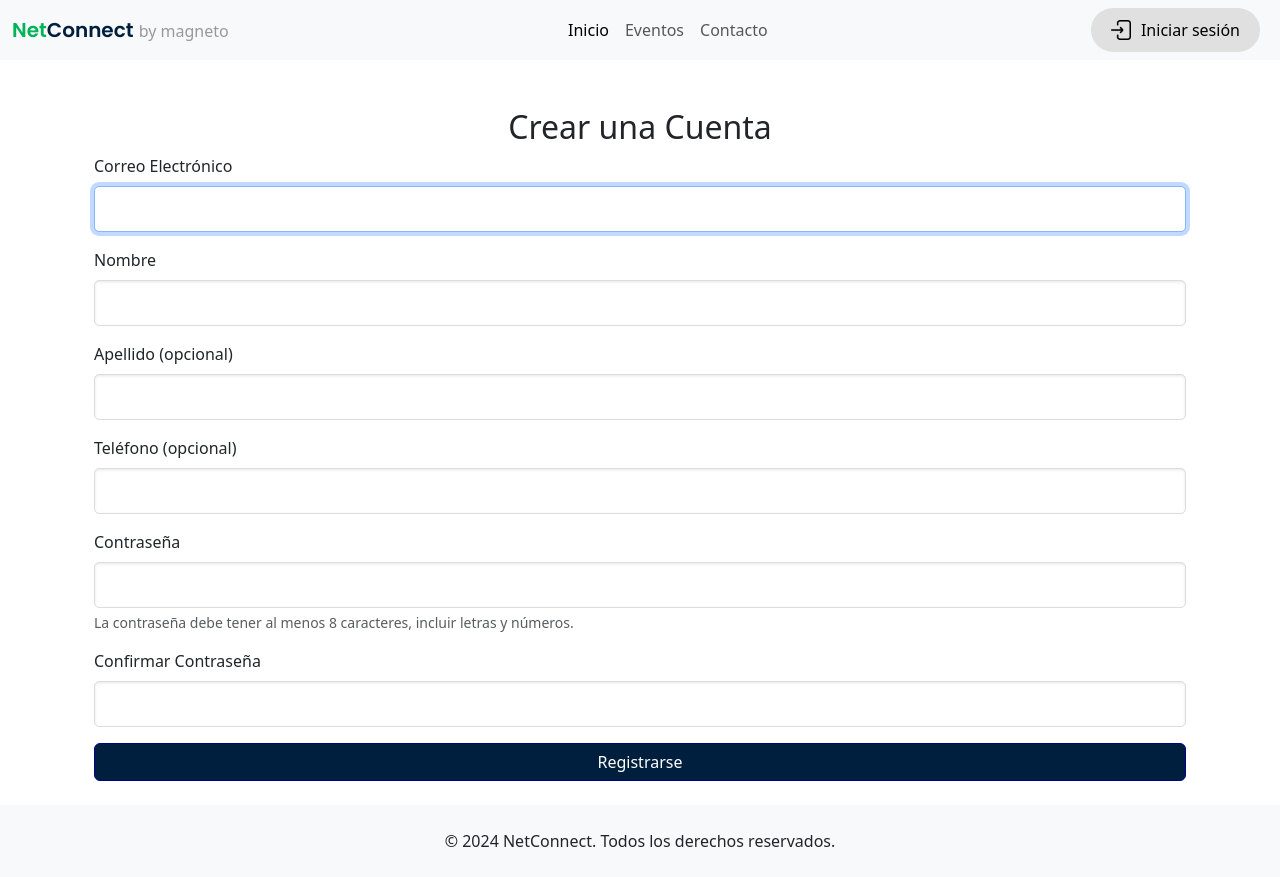
After one commit to ACarmona4/netconnectproject, a Django app: page /accounts/register/?next_event=8 in a window 1280 px wide. The commit adds this page. Run offline with Django 5.2, Linux system fonts and the light colour scheme.

Commit message:
registro de usuario e inscripcion automatica a evento

```diff
--- a/accounts/forms.py
+++ b/accounts/forms.py
@@ -1,6 +1,8 @@
 from django import forms
 from django.contrib.auth.forms import UserCreationForm, UserChangeForm
 from .models import User
+from django.contrib.auth import get_user_model
+from django.contrib.auth.forms import UserCreationForm
 
 class CustomUserCreationForm(UserCreationForm):
     class Meta(UserCreationForm.Meta):
@@ -11,3 +13,15 @@ class CustomUserChangeForm(UserChangeForm):
     class Meta(UserChangeForm.Meta):
         model = User
         fields = ('email', 'name', 'last_name', 'phone', 'is_company')
+
+User = get_user_model()
+
+class RegisterForm(UserCreationForm):
+    email = forms.EmailField(required=True)
+    name = forms.CharField(label="Nombre")
+    last_name = forms.CharField(label="Apellido", required=False)
+    phone = forms.CharField(label="Teléfono", required=False)
+
+    class Meta:
+        model = User
+        fields = ["email", "name", "last_name", "phone", "password1", "password2"]
--- /dev/null
+++ b/accounts/templatetags/form_tags.py
@@ -0,0 +1,7 @@
+from django import template
+
+register = template.Library()
+
+@register.filter(name='add_class')
+def add_class(field, css_class):
+    return field.as_widget(attrs={"class": css_class})
--- a/accounts/urls.py
+++ b/accounts/urls.py
@@ -4,5 +4,6 @@ from django.contrib.auth import views as auth_views
 
 urlpatterns = [
     path('login/', views.loginView, name='login'),
-    path('logout/', views.logoutView, name='logout')
+    path('logout/', views.logoutView, name='logout'),
+    path('register/', views.register, name='register'),
 ]
--- a/accounts/views.py
+++ b/accounts/views.py
@@ -1,6 +1,8 @@
 from django.shortcuts import render, redirect
 from django.contrib.auth import authenticate, login, logout
 from django.contrib import messages
+from .forms import RegisterForm
+from event.models import Event
 
 # Create your views here.
 
@@ -21,3 +23,26 @@ def loginView(request):
 def logoutView(request):
     logout(request)
     return redirect('home')
+
+
+def register(request):
+    next_event_id = request.GET.get('next_event')  # Obtener el ID del evento desde la URL
+    if request.method == 'POST':
+        form = RegisterForm(request.POST)
+        if form.is_valid():
+            user = form.save(commit=False)
+            user.is_company = False  # Asegurarse de que el usuario no sea una empresa
+            user.save()
+            login(request, user)  # Autenticar al usuario automáticamente
+
+            # Inscribir al usuario en el evento si `next_event_id` está presente
+            if next_event_id:
+                event = Event.objects.filter(id=next_event_id).first()
+                if event:
+                    event.attendees.add(user)  # Agregar usuario a los asistentes del evento
+
+            # Redirigir al detalle del evento o a la página de inicio si no hay evento
+            return redirect('event_detail', event_id=next_event_id if next_event_id else 'home')
+    else:
+        form = RegisterForm()
+    return render(request, 'register.html', {'form': form})
--- a/event/templates/event_detail.html
+++ b/event/templates/event_detail.html
@@ -37,7 +37,11 @@
                         </form>
                     {% endif %}
                 {% elif not user.is_authenticated %}
-                    <p class="text-muted mt-3">Para inscribirte al evento, primero debes <a href="{% url 'login' %}">iniciar sesión</a>.</p>
+                <p class="text-muted mt-3">
+                    Para inscribirte al evento, primero debes
+                    <a href="{% url 'login' %}">iniciar sesión</a> o
+                    <a href="{% url 'register' %}?next_event={{ event.id }}">crear una cuenta</a>.
+                </p>
                 {% endif %}
             </div>
         </div>
--- /dev/null
+++ b/event/templates/register.html
@@ -0,0 +1,84 @@
+{% extends 'base.html' %}
+{% load form_tags %}
+
+{% block title %}Registro{% endblock %}
+
+{% block content %}
+<div class="container mt-5">
+    <h2 class="text-center">Crear una Cuenta</h2>
+
+    <!-- Formulario de registro -->
+    <form method="POST" novalidate>
+        {% csrf_token %}
+
+        <!-- Campo de correo electrónico -->
+        <div class="mb-3">
+            <label for="email" class="form-label">Correo Electrónico</label>
+            {{ form.email|add_class:"form-control uniform-size" }}
+        </div>
+
+        <!-- Campo de nombre -->
+        <div class="mb-3">
+            <label for="name" class="form-label">Nombre</label>
+            {{ form.name|add_class:"form-control uniform-size" }}
+        </div>
+
+        <!-- Campo de apellido (opcional) -->
+        <div class="mb-3">
+            <label for="last_name" class="form-label">Apellido (opcional)</label>
+            {{ form.last_name|add_class:"form-control uniform-size" }}
+        </div>
+
+        <!-- Campo de teléfono (opcional) -->
+        <div class="mb-3">
+            <label for="phone" class="form-label">Teléfono (opcional)</label>
+            {{ form.phone|add_class:"form-control uniform-size" }}
+        </div>
+
+        <!-- Campo de contraseña -->
+        <div class="mb-3">
+            <label for="password1" class="form-label">Contraseña</label>
+            {{ form.password1|add_class:"form-control uniform-size" }}
+            <div class="form-text">
+                La contraseña debe tener al menos 8 caracteres, incluir letras y números.
+            </div>
+        </div>
+
+        <!-- Confirmación de contraseña -->
+        <div class="mb-3">
+            <label for="password2" class="form-label">Confirmar Contraseña</label>
+            {{ form.password2|add_class:"form-control uniform-size" }}
+        </div>
+
+        <!-- Botón de registro -->
+        <button type="submit" class="btn btn-primary w-100" style="background-color: #001f3f; border-color: #00008b;">Registrarse</button>
+    </form>
+
+    <!-- Mostrar errores de validación si los hay -->
+    {% if form.errors %}
+        <div class="mt-3">
+            {% for field in form %}
+                {% for error in field.errors %}
+                    <div class="alert alert-danger">{{ error }}</div>
+                {% endfor %}
+            {% endfor %}
+            {% for error in form.non_field_errors %}
+                <div class="alert alert-danger">{{ error }}</div>
+            {% endfor %}
+        </div>
+    {% endif %}
+</div>
+
+<style>
+    /* Estilo para hacer que todos los campos del formulario sean uniformes */
+    .uniform-size {
+        width: 100%;
+        max-width: 100%;
+        padding: 10px;
+        border: 1px solid #ddd;
+        border-radius: 5px;
+        font-size: 1rem;
+        box-shadow: inset 0 1px 3px rgba(0, 0, 0, 0.1);
+    }
+</style>
+{% endblock %}
```
Also changed, not shown: accounts/templatetags/__init__.py (added), db.sqlite3.
